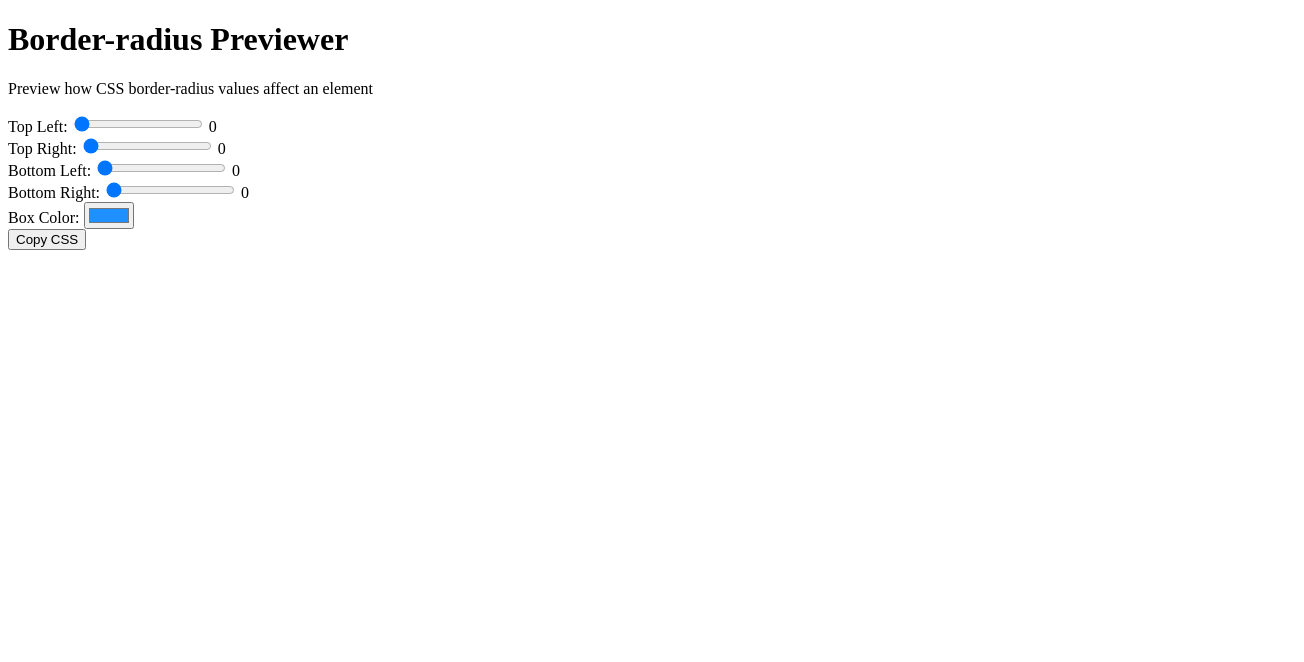
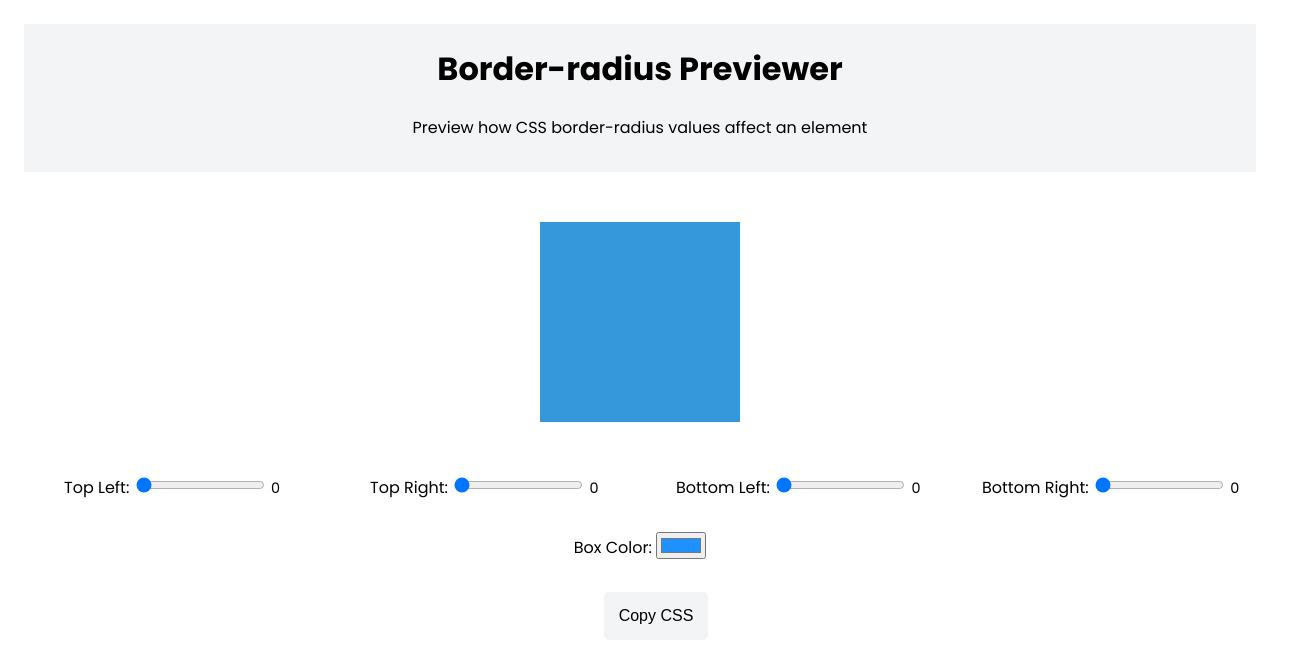
Before and after one commit to sims1710/-Border-radius-Previewer, a plain HTML site: page index.html in a window 1280 px wide. Shown: the whole page, 1304 px wide, since content can reach past the window. Drawn offline with Linux system fonts and the light colour scheme.

Commit message:
Update styles.css

```diff
--- a/styles.css
+++ b/styles.css
@@ -1,109 +1,115 @@
-// Get references to the input elements
-const topLeftInput = document.getElementById('topLeft');
-const topLeftValue = document.getElementById('topLeftValue');
+/* Imports */
+@import url('https://fonts.googleapis.com/css2?family=Poppins:wght@400;500;600;700;800&display=swap');
 
-const topRightInput = document.getElementById('topRight');
-const topRightValue = document.getElementById('topRightValue');
-
-const bottomLeftInput = document.getElementById('bottomLeft');
-const bottomLeftValue = document.getElementById('bottomLeftValue');
-
-const bottomRightInput = document.getElementById('bottomRight');
-const bottomRightValue = document.getElementById('bottomRightValue');
-
-const box = document.getElementById('previewBox');
-const boxColorInput = document.getElementById('boxColor');
-
-// Add input event listeners to update preview on range input change
-topLeftInput.addEventListener('input', updatePreview);
-topRightInput.addEventListener('input', updatePreview);
-bottomLeftInput.addEventListener('input', updatePreview);
-bottomRightInput.addEventListener('input', updatePreview);
-box.addEventListener('click', changeColor);
-boxColorInput.addEventListener('input', updateBoxColor);
-
-function updatePreview() {
-    // Get the input values
-    const topLeft = topLeftInput.value + 'px';
-    const topRight = topRightInput.value + 'px';
-    const bottomLeft = bottomLeftInput.value + 'px';
-    const bottomRight = bottomRightInput.value + 'px';
-
-    // Update the border-radius property of the preview box
-    const previewBox = document.getElementById('previewBox');
-    previewBox.style.borderRadius = `${topLeft} ${topRight} ${bottomLeft} ${bottomRight}`;
-
-    // Update the display values
-    topLeftValue.textContent = topLeft;
-    topRightValue.textContent = topRight;
-    bottomLeftValue.textContent = bottomLeft;
-    bottomRightValue.textContent = bottomRight;
+/*Basic Reset*/
+*,
+*::before
+*::after{
+    margin:0;
+    padding:0;
+    box-sizing:border-box;
 }
 
-function copyToClipboard() {
-    // Get the CSS code from the preview box
-    const cssCode = document.getElementById('previewBox').style.cssText;
-
-    // Copy the CSS code to the clipboard
-    navigator.clipboard.writeText(cssCode)
-        .then(() => alert('CSS code copied to clipboard!'))
-        .catch(err => console.error('Unable to copy to clipboard', err));
+/* Global Styles */
+body {
+    font-family: 'Poppins', sans-serif;
 }
 
-// Change the background color of the box
-function changeColor() {
-    const randomColor = getRandomColor();
-    box.style.backgroundColor = randomColor;
-    boxColorInput.value = randomColor;
+.section__container {
+    padding: 1rem;
+    display: flex;
+    justify-content: center;
+    align-items: center;
 }
 
-// Generate a random hex color
-function getRandomColor() {
-    return '#' + Math.floor(Math.random() * 16777215).toString(16);
+.section__header {
+    font-size: 2rem;
+    font-weight: 600;
+    text-align: center;
 }
 
-// Get the color value from the color picker and update the box color
-function updateBoxColor() {
-    const boxColor = boxColorInput.value;
-    box.style.backgroundColor = boxColor;
+/* Header Styles */
+
+.header__image__container{
+    position: relative;
+    background-color: #f3f4f6;
+    background-position: center center;
+    background-size: cover;
+    background-repeat: no-repeat;
+    width: 100%;
+}
+
+.header__content {
+    margin: auto;
+    text-align: center;
+    justify-content: center;
+    align-items: center;
+    margin-bottom: 2rem;
+    color: black;
 }
 
 
-
-// Add event listeners for drag and drop
-box.addEventListener('dragstart', handleDragStart);
-box.addEventListener('dragend', handleDragEnd);
-
-let initialX, initialY;
-
-function handleDragStart(e) {
-    e.dataTransfer.setData('text/plain', ''); // required for Firefox
-    initialX = e.clientX - box.getBoundingClientRect().left;
-    initialY = e.clientY - box.getBoundingClientRect().top;
+/* Box Styles */
+.box {
+    width: 200px;
+    height: 200px;
+    background-color: #3498db;
+    margin: 5px;
+    margin-top: 18px;
+    border-radius: 0 0 0 0;
+    transition: box-shadow 0.2s ease;
 }
 
-function handleDragEnd() {
-    // Return the box to its original position
-    box.style.transition = 'transform 0.3s ease';
-    box.style.transform = 'translate(0, 0)';
-    setTimeout(() => {
-        box.style.transition = ''; // reset transition after animation
-    }, 300);
+.box:hover {
+  box-shadow: 0 0 10px rgba(0, 0, 0, 0.5);
 }
 
-// Add event listeners for drag and drop
-document.addEventListener('dragover', handleDragOver);
-document.addEventListener('drop', handleDrop);
-
-function handleDragOver(e) {
-    e.preventDefault();
+/* Label Styles */
+.label__container {
+    margin-top: 1rem;
+    margin-left: 2.5rem;
+    display: grid;
+    grid-template-columns: repeat(4, 0.3fr);
+    gap: 2rem;
+    justify-content: center;
 }
 
-function handleDrop(e) {
-    e.preventDefault();
+.label__container label {
+    margin-bottom: 0.5rem;
+    font-size: 1rem;
+}
 
-    const dropX = e.clientX - initialX;
-    const dropY = e.clientY - initialY;
+.slider-value {
+    font-size: 0.9rem;
+}
 
-    box.style.transform = `translate(${dropX}px, ${dropY}px)`;
+/* Colour Picker */
+.colour__picker .boxColor {
+    transition: box-shadow 0.3s ease;
 }
+
+.colour__picker:hover .boxColor{
+    box-shadow: 0 0 10px rgba(0, 0, 0, 0.5);
+}
+
+/* Button Styles */
+.button__container {
+    width: 100%;
+}
+
+.button__container button {
+    background-color: #f3f4f6;
+    border: none;
+    color: black;
+    padding: 15px;
+    font-size: 1rem;
+    transition: all 0.3s ease;
+    border-radius: 5px;
+    transition: box-shadow 0.2s ease;
+}
+
+.button__container button:hover {
+    background-color: #e7e7e7;
+    cursor: pointer;
+    box-shadow: 0 0 10px rgba(0, 0, 0, 0.5);
+}
```
